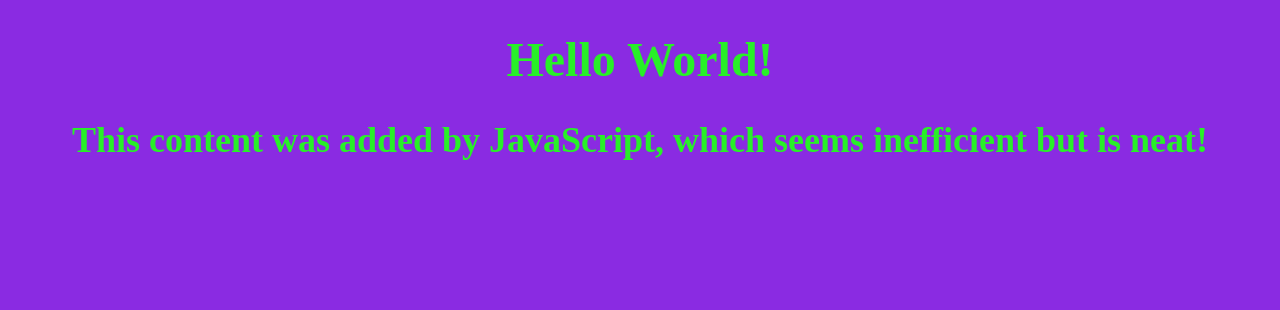
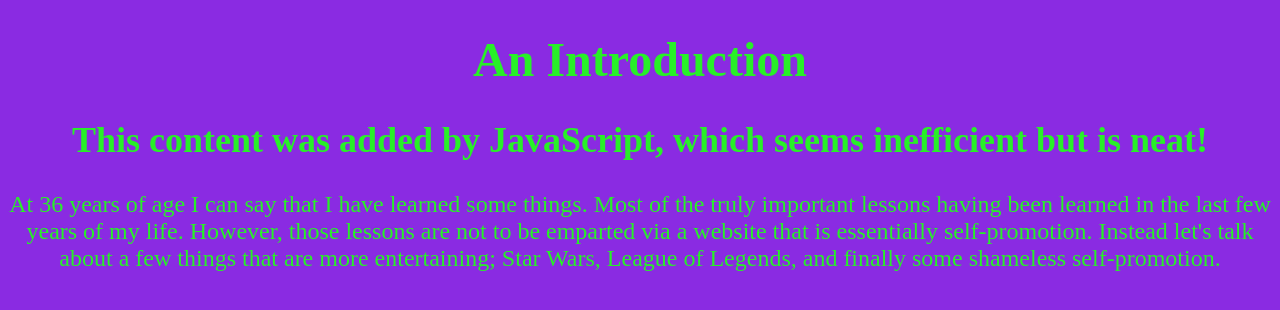
Before and after one commit to JoeSpizz/spazzandre-first-site, a plain HTML site: page index.html in a window 1280 px wide. Drawn offline with Linux system fonts and the light colour scheme.

Commit message:
Added first paragraph

```diff
--- a/index.html
+++ b/index.html
@@ -5,7 +5,13 @@
       <title>Spizzandre: The Website</title>
   </head>
   <body>
-      <h1>Hello World!</h1>
+      <h1>An Introduction</h1>
       <script src="script.js"></script>
+      <p>At 36 years of age I can say that I have learned some things. Most of the truly important lessons having been learned in the last few years of my life.
+        However, those lessons are not to be emparted via a website that is essentially self-promotion. Instead let's talk about a few things that are more entertaining;
+        Star Wars, League of Legends, and finally some shameless self-promotion.</p>
+
+        <p id="Star Wars"></p>
+
   </body>
 </html>
```
